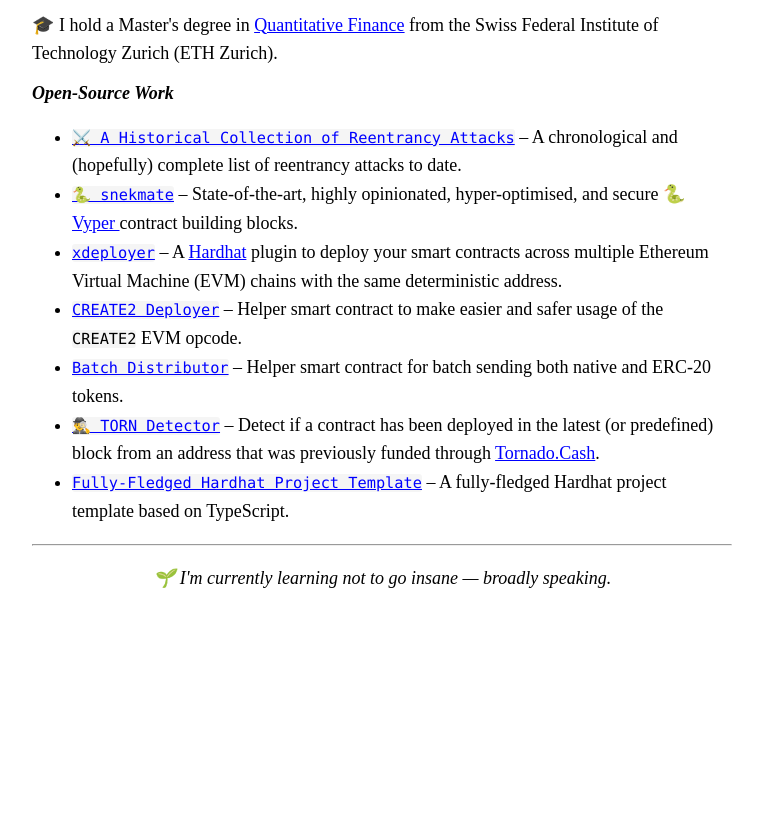
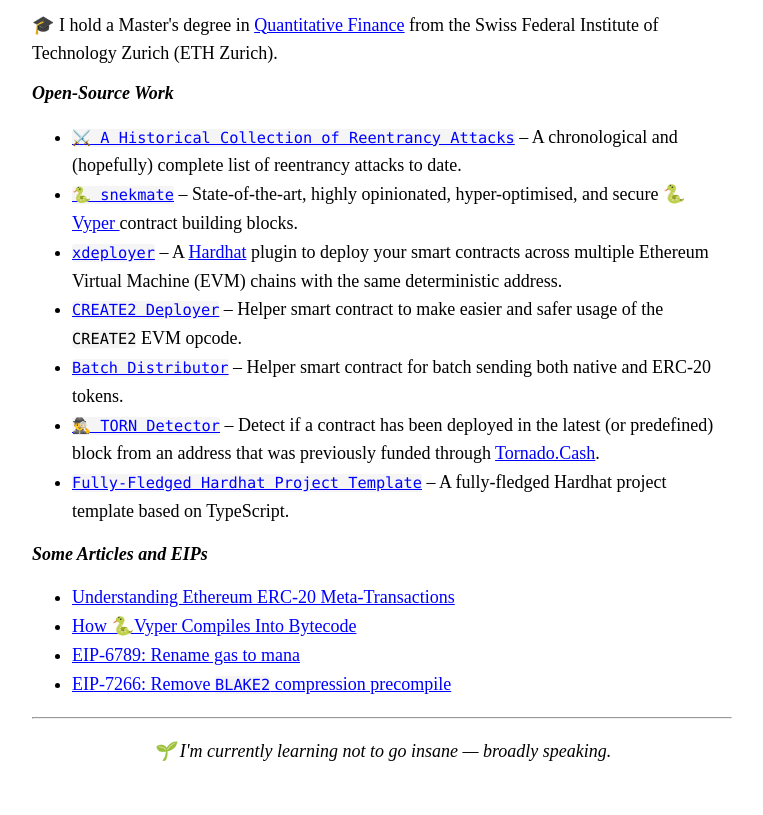
Before and after one commit to pcaversaccio/pcaversaccio.github.io, a plain HTML site: page index.html in a window 1280 px wide. Shown: the part 446-1261 px from the top of the page, without its empty margins (258-1021 px from the left). Before the commit the page ends 1145 px from the top, so only its background shows below. Drawn offline with Linux system fonts and the light colour scheme.

Commit message:
📝 Add Section on Articles and EIPs
Signed-off-by: Pascal Marco Caversaccio <pascal.caversaccio@hotmail.ch>

```diff
--- a/index.html
+++ b/index.html
@@ -153,6 +153,36 @@
             </li>
           </ul>
         </div>
+
+        <h2>Some Articles and EIPs</h2>
+        <div>
+          <ul>
+            <li>
+              <a
+                href="https://betterprogramming.pub/ethereum-erc-20-meta-transactions-4cacbb3630ee"
+                target="_blank"
+                >Understanding Ethereum ERC-20 Meta-Transactions</a
+              >
+            </li>
+            <li>
+              <a
+                href="https://hackmd.io/@pcaversaccio/how-vyper-compiles-into-bytecode"
+                target="_blank"
+                >How 🐍Vyper Compiles Into Bytecode</a
+              >
+            </li>
+            <li>
+              <a href="https://eips.ethereum.org/EIPS/eip-6789" target="_blank"
+                >EIP-6789: Rename gas to mana</a
+              >
+            </li>
+            <li>
+              <a href="https://eips.ethereum.org/EIPS/eip-7266" target="_blank"
+                >EIP-7266: Remove <code>BLAKE2</code> compression precompile</a
+              >
+            </li>
+          </ul>
+        </div>
       </div>
     </div>
 
```
